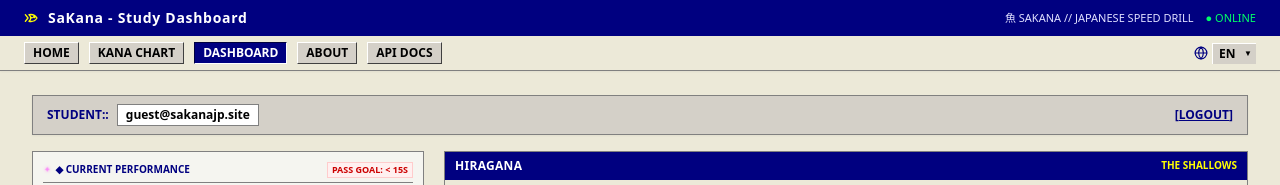
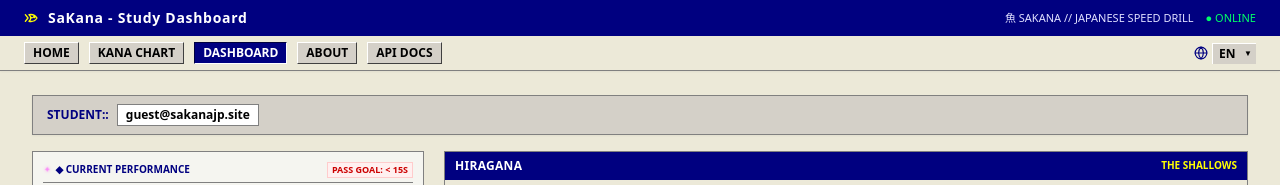
Before and after one commit to kurzagin/japanese-learning, a Next.js app: page /dashboard in a window 1280 px wide. Shown: the top 185 px of the page. Built offline with nearby package versions, Linux system fonts and the light colour scheme; no server answers.

Commit message:
Hide logout button in dashboard for guest users

```diff
--- a/src/app/dashboard/page.tsx
+++ b/src/app/dashboard/page.tsx
@@ -156,6 +156,7 @@ export default function DashboardPage() {
               {userEmail}
             </span>
           </div>
+          {userEmail !== "guest@sakanajp.site" && (
             <button
               onClick={handleLogout}
               disabled={isLoggingOut}
@@ -163,6 +164,7 @@ export default function DashboardPage() {
             >
               [{t.nav.logout}]
             </button>
+          )}
         </div>
 
         {/* Desktop 2-Column Workstation Layout */}
```
Lines whose indentation alone changed are shown as unchanged.
